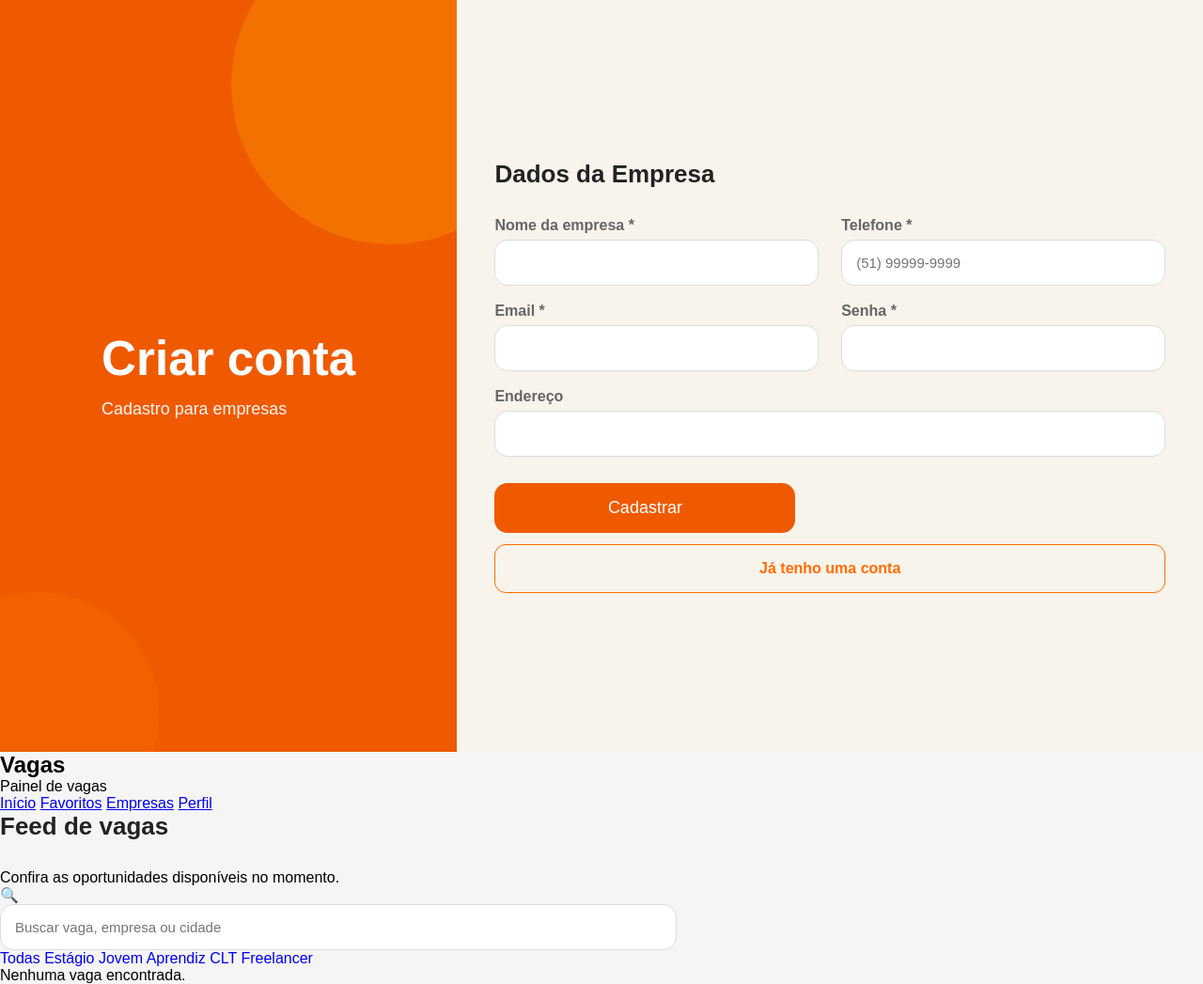
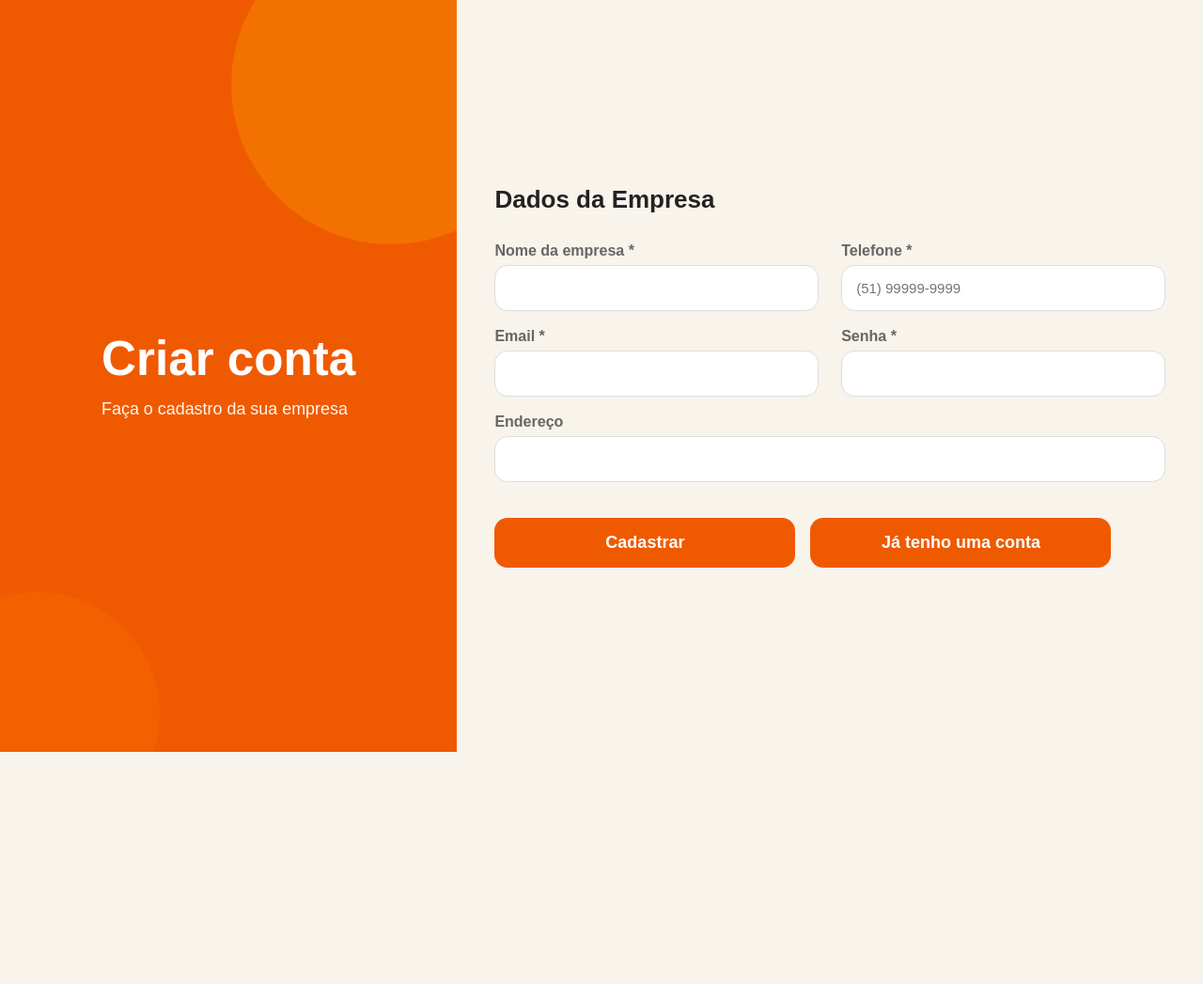
Before and after one commit to NicolasFernandes09/Estagiou, a PHP site: page / in a window 1280 px wide. Shown: the whole page at 94% size. After the commit the page ends 800 px from the top, so only its background shows below. Run offline with PHP 8.4, Linux system fonts and the light colour scheme; data that the repository does not hold is empty.

Commit message:
commitei

```diff
--- a/criarvagas.php
+++ b/criarvagas.php
@@ -67,7 +67,7 @@ if ($_SERVER['REQUEST_METHOD'] === 'POST') {
     <div class="lado-marca">
         <div class="marca-texto">
             <h1>Encontre talentos</h1>
-            <p>Preencha os detalhes e publique uma nova oportunidade no mural do site.</p>
+            <p>Preencha os detalhes e publique uma nova oportunidade no mural do site</p>
         </div>
     </div>
 
--- a/index.css
+++ b/index.css
@@ -1,167 +1,180 @@
-*{
-    margin:0;
-    padding:0;
-    box-sizing:border-box;
-    font-family:Arial, Helvetica, sans-serif;
+* {
+    margin: 0;
+    padding: 0;
+    box-sizing: border-box;
+    font-family: Arial, Helvetica, sans-serif;
 }
-html, body{
-    height:100%;
+html, body {
+    height: 100%;
 }
-body{
-    background:#f5f5f5;
+body {
+    background: #f5f5f5;
 }
 
-.tela{
-    display:flex;
-    min-height:100vh;
-    width:100%;
+.tela {
+    display: flex;
+    min-height: 100vh;
+    width: 100%;
 }
 
-.lado-marca{
-    flex:0 0 38%;
-    background:#ef5a00;
-    color:white;
-    position:relative;
-    overflow:hidden;
-    display:flex;
-    align-items:center;
-    justify-content:center;
-    padding:60px;
+.lado-marca {
+    flex: 0 0 38%;
+    background: #ef5a00;
+    color: white;
+    position: relative;
+    overflow: hidden;
+    display: flex;
+    align-items: center;
+    justify-content: center;
+    padding: 60px;
 }
-.lado-marca::before{
-    content:"";
-    width:340px;
-    height:340px;
-    background:rgba(255,180,0,.25);
-    position:absolute;
-    right:-100px;
-    top:-80px;
-    border-radius:50%;
+.lado-marca::before {
+    content: "";
+    width: 340px;
+    height: 340px;
+    background: rgba(255,180,0,.25);
+    position: absolute;
+    right: -100px;
+    top: -80px;
+    border-radius: 50%;
 }
-.lado-marca::after{
-    content:"";
-    width:260px;
-    height:260px;
-    background:rgba(255,120,0,.20);
-    position:absolute;
-    left:-90px;
-    bottom:-90px;
-    border-radius:50%;
+.lado-marca::after {
+    content: "";
+    width: 260px;
+    height: 260px;
+    background: rgba(255,120,0,.20);
+    position: absolute;
+    left: -90px;
+    bottom: -90px;
+    border-radius: 50%;
 }
-.marca-texto{
-    position:relative;
-    z-index:1;
-    max-width:360px;
+.marca-texto {
+    position: relative;
+    z-index: 1;
+    max-width: 360px;
 }
-.lado-marca h1{
-    font-size:clamp(32px, 4vw, 52px);
-    margin-bottom:14px;
-    line-height:1.1;
+.lado-marca h1 {
+    font-size: clamp(32px, 4vw, 52px);
+    margin-bottom: 14px;
+    line-height: 1.1;
 }
-.lado-marca p{
-    font-size:clamp(16px, 1.4vw, 20px);
-    opacity:.95;
+.lado-marca p {
+    font-size: clamp(16px, 1.4vw, 20px);
+    opacity: .95;
 }
 
-.lado-formulario{
-    flex:1;
-    background:#f8f3eb;
-    display:flex;
-    align-items:center;
-    justify-content:center;
-    padding:60px 40px;
-    overflow-y:auto;
+.lado-formulario {
+    flex: 1;
+    background: #f8f3eb;
+    display: flex;
+    align-items: center;
+    justify-content: center;
+    padding: 60px 40px;
+    overflow-y: auto;
 }
-.conteudo{
-    width:100%;
-    max-width:720px;
+.conteudo {
+    width: 100%;
+    max-width: 720px;
 }
-.conteudo h2{
-    margin-bottom:30px;
-    color:#222;
-    font-size:26px;
+.conteudo h2 {
+    margin-bottom: 30px;
+    color: #222;
+    font-size: 26px;
 }
 
-.grade{
-    display:grid;
-    grid-template-columns:1fr 1fr;
-    gap:0 24px;
+.grade {
+    display: grid;
+    grid-template-columns: 1fr 1fr;
+    gap: 0 24px;
 }
-.campo{
-    margin-bottom:18px;
+.campo {
+    margin-bottom: 18px;
 }
-.campo-largo{
-    grid-column:1 / -1;
+.campo-largo {
+    grid-column: 1 / -1;
 }
 
-.grade .campo:nth-child(6){
-    display:none;
+.grade .campo:nth-child(6) {
+    display: none;
 }
 
-.grade .campo:nth-child(5){
-    grid-column:1 / -1;
+.grade .campo:nth-child(5) {
+    grid-column: 1 / -1;
 }
 
-label{
-    display:block;
-    margin-bottom:6px;
-    color:#666;
-    font-weight:bold;
+label {
+    display: block;
+    margin-bottom: 6px;
+    color: #666;
+    font-weight: bold;
 }
-input{
-    width:100%;
-    padding:15px;
-    border-radius:14px;
-    border:1px solid #ddd;
-    outline:none;
-    font-size:15px;
-    background:white;
+input {
+    width: 100%;
+    padding: 15px;
+    border-radius: 14px;
+    border: 1px solid #ddd;
+    outline: none;
+    font-size: 15px;
+    background: white;
 }
-input:focus{
-    border-color:#ef5a00;
-}
-button{
-    width:100%;
-    max-width:320px;
-    display:block;
-    padding:16px;
-    background:#ef5a00;
-    color:white;
-    border:none;
-    border-radius:14px;
-    font-size:18px;
-    cursor:pointer;
-    margin-top:10px;
-    transition:.3s;
-}
-button:hover{
-    background:#d94f00;
+input:focus {
+    border-color: #ef5a00;
 }
 
-.erro-msg{
-    display:block;
-    color:#b3261e;
-    font-size:13px;
-    font-weight:600;
-    margin-top:6px;
+/* ==========================================================================
+   Botões e Ações (Modificado para igualar os botões de Cadastrar e Link)
+   ========================================================================== */
+button, .btn-secundario {
+    width: 100%;
+    max-width: 320px;
+    display: block;
+    padding: 16px;
+    background: #ef5a00;
+    color: white;
+    border: none;
+    border-radius: 14px;
+    font-size: 18px;
+    font-weight: bold;
+    cursor: pointer;
+    margin-top: 10px;
+    text-align: center;
+    text-decoration: none;
+    transition: .3s;
+}
+button:hover, .btn-secundario:hover {
+    background: #d94f00;
+    color: white;
 }
 
-.alerta{
-    padding:14px 16px;
-    border-radius:12px;
-    font-weight:600;
-    font-size:14px;
-    margin-bottom:20px;
+/* Espaçamento superior extra para o botão de baixo não colar no de cima */
+.btn-secundario {
+    margin-top: 16px;
 }
-.alerta-sucesso{
-    background:#e6f4ea;
-    color:#1e7a34;
-    border:1px solid #b7e2c4;
+
+.erro-msg {
+    display: block;
+    color: #b3261e;
+    font-size: 13px;
+    font-weight: 600;
+    margin-top: 6px;
 }
-.alerta-erro{
-    background:#fdecea;
-    color:#b3261e;
-    border:1px solid #f3b6b0;
+
+.alerta {
+    padding: 14px 16px;
+    border-radius: 12px;
+    font-weight: 600;
+    font-size: 14px;
+    margin-bottom: 20px;
+}
+.alerta-sucesso {
+    background: #e6f4ea;
+    color: #1e7a34;
+    border: 1px solid #b7e2c4;
+}
+.alerta-erro {
+    background: #fdecea;
+    color: #b3261e;
+    border: 1px solid #f3b6b0;
 }
 .toggle-link {
     display: block;
@@ -175,76 +188,57 @@ button:hover{
     text-decoration: underline;
 }
 
-.btn-secundario {
-    display: block;
-    text-align: center;
-    text-decoration: none;
-    width: 100%;
-    padding: 16px;
-    border-radius: 12px;
-    font-size: 16px;
-    font-weight: bold;
-    color: #FF6D00;
-    background-color: transparent;
-    border: 1px solid #FF6D00;
-    cursor: pointer;
-    margin-top: 12px;
-}
-.btn-secundario:hover {
-    background-color: #FFF3E9;
-}
-
-@media (max-width:1100px){
-    .lado-marca{
-        flex:0 0 32%;
-        padding:40px;
+@media (max-width: 1100px) {
+    .lado-marca {
+        flex: 0 0 32%;
+        padding: 40px;
     }
-    .lado-formulario{
-        padding:50px 30px;
+    .lado-formulario {
+        padding: 50px 30px;
     }
 }
 
-@media (max-width:900px){
-    .tela{
-        flex-direction:column;
+@media (max-width: 900px) {
+    .tela {
+        flex-direction: column;
     }
-    .lado-marca{
-        flex:none;
-        width:100%;
-        min-height:220px;
-        padding:30px;
+    .lado-marca {
+        flex: none;
+        width: 100%;
+        min-height: 220px;
+        padding: 30px;
     }
-    .lado-formulario{
-        padding:40px 30px;
+    .lado-formulario {
+        padding: 40px 30px;
     }
-    .grade{
-        grid-template-columns:1fr 1fr;
+    .grade {
+        grid-template-columns: 1fr 1fr;
     }
 }
 
-@media (max-width:600px){
-    .lado-marca{
-        min-height:180px;
-        padding:24px;
+@media (max-width: 600px) {
+    .lado-marca {
+        min-height: 180px;
+        padding: 24px;
     }
-    .lado-marca h1{
-        font-size:28px;
+    .lado-marca h1 {
+        font-size: 28px;
     }
-    .lado-marca p{
-        font-size:15px;
+    .lado-marca p {
+        font-size: 15px;
     }
-    .lado-formulario{
-        padding:28px 20px;
+    .lado-formulario {
+        padding: 28px 20px;
     }
-    .conteudo h2{
-        font-size:22px;
-        margin-bottom:22px;
+    .conteudo h2 {
+        font-size: 22px;
+        margin-bottom: 22px;
     }
-    .grade{
-        grid-template-columns:1fr;
+    .grade {
+        grid-template-columns: 1fr;
     }
-    input, button{
-        padding:13px;
-        font-size:14px;
+    input, button, .btn-secundario {
+        padding: 13px;
+        font-size: 14px;
     }
 }
--- a/index.php
+++ b/index.php
@@ -1,4 +1,6 @@
 <?php
+session_start();
+
 require_once __DIR__ . '/api/conexao.php';
 require_once __DIR__ . '/classes/Empresas.php';
 
@@ -102,7 +104,7 @@ if ($_SERVER['REQUEST_METHOD'] === 'POST' && isset($_POST['nome_empresa'])) {
     <div class="lado-marca">
         <div class="marca-texto">
             <h1>Criar conta</h1>
-            <p>Cadastro para empresas</p>
+            <p>Faça o cadastro da sua empresa</p>
         </div>
     </div>
 
@@ -183,17 +185,20 @@ if ($_SERVER['REQUEST_METHOD'] === 'POST' && isset($_POST['nome_empresa'])) {
                     </div>
                 </div>
 
-                <button type="submit">
-                    Cadastrar
-                </button>
+                <div class="botoes-acoes" style="display: flex; gap: 16px; margin-top: 20px; width: 100%; max-width: 656px;">
+                    <button type="submit" style="margin-top: 0;">
+                        Cadastrar
+                    </button>
+
+                    <a href="login.php" style="text-decoration: none; width: 100%; max-width: 320px;">
+                        <button type="button" style="margin-top: 0; width: 100%;">Já tenho uma conta</button>
+                    </a>
+                </div>
             </form>
 
-            <a href="login.php" class="btn-secundario">Já tenho uma conta</a>
         </div>
     </div>
-
 </div>
-
 <script>
     const inputTelefone = document.getElementById('telefone');
     inputTelefone.addEventListener('input', function () {
@@ -210,88 +215,5 @@ if ($_SERVER['REQUEST_METHOD'] === 'POST' && isset($_POST['nome_empresa'])) {
         this.value = v;
     });
 </script>
-
-<!DOCTYPE html>
-<html lang="pt-br">
-<head>
-  <meta charset="UTF-8">
-  <title>Mural de Oportunidades — Vagas</title>
-  <link rel="stylesheet" href="style.css">
-</head>
-<body>
-  <div class="app">
-
-    <aside class="sidebar">
-      <h1>Vagas</h1>
-      <div class="subtitulo">Painel de vagas</div>
-      <nav>
-        <a href="index.php" class="ativo">Início</a>
-        <a href="cadastro.php">Favoritos</a>
-        <a href="login.php">Empresas</a>
-        <a href="vagas.php">Perfil</a>
-      </nav>
-    </aside>
-
-    <main class="conteudo">
-      <h2>Feed de vagas</h2>
-      <p class="descricao">Confira as oportunidades disponíveis no momento.</p>
-
-      <form method="GET" class="busca">
-        <span>🔍</span>
-        <input type="text" name="busca" placeholder="Buscar vaga, empresa ou cidade"
-               value="<?= htmlspecialchars($busca) ?>">
-      </form>
-
-      <div class="filtros">
-        <?php
-        $opcoes = [
-            'todas' => 'Todas',
-            'estagio' => 'Estágio',
-            'jovem_aprendiz' => 'Jovem Aprendiz',
-            'clt' => 'CLT',
-            'freelancer' => 'Freelancer',
-        ];
-        foreach ($opcoes as $valor => $rotulo):
-            $ativo = $tipo === $valor ? 'ativo' : '';
-        ?>
-          <a href="?tipo=<?= urlencode($valor) ?>&busca=<?= urlencode($busca) ?>"
-             class="pill <?= $ativo ?>" style="text-decoration:none;">
-            <?= htmlspecialchars($rotulo) ?>
-          </a>
-        <?php endforeach; ?>
-      </div>
-
-      <div class="grid-vagas">
-        <?php if (empty($vagas)): ?>
-          <p>Nenhuma vaga encontrada.</p>
-        <?php endif; ?>
-
-        <?php foreach ($vagas as $vaga): ?>
-          <div class="card-vaga">
-            <div class="topo">
-              <div class="avatar">
-                <?php if (!empty($vaga['empresa_logo'])): ?>
-                  <img src="uploads/logos/<?= htmlspecialchars($vaga['empresa_logo']) ?>" alt="">
-                <?php else: ?>
-                  <?= htmlspecialchars(iniciais($vaga['empresa_nome'])) ?>
-                <?php endif; ?>
-              </div>
-              <div>
-                <div class="empresa"><?= htmlspecialchars($vaga['empresa_nome']) ?></div>
-                <div class="cargo"><?= htmlspecialchars($vaga['titulo']) ?></div>
-              </div>
-            </div>
-
-            <div class="rodape-card">
-              <span class="badge"><?= htmlspecialchars($opcoes[$vaga['tipo_contratacao']] ?? $vaga['tipo_contratacao']) ?></span>
-              <a class="link-detalhes" href="vaga.php?id=<?= (int) $vaga['id'] ?>">Ver detalhes ›</a>
-            </div>
-          </div>
-        <?php endforeach; ?>
-      </div>
-
-    </main>
-  </div>
-
 </body>
 </html>
--- a/listavagas.php
+++ b/listavagas.php
@@ -48,8 +48,8 @@ function iniciais($nome) {
   <div class="app">
 
     <aside class="sidebar">
-      <h1>Vagas</h1>
-      <div class="subtitulo">Painel de vagas</div>
+      <h1>Início</h1>
+      <div class="subtitulo">Administre a sua empresa</div>
       <nav>
         <a href="index.php">Criar empresa</a>
         <a href="criarvagas.php">Criar Vaga</a>
```
